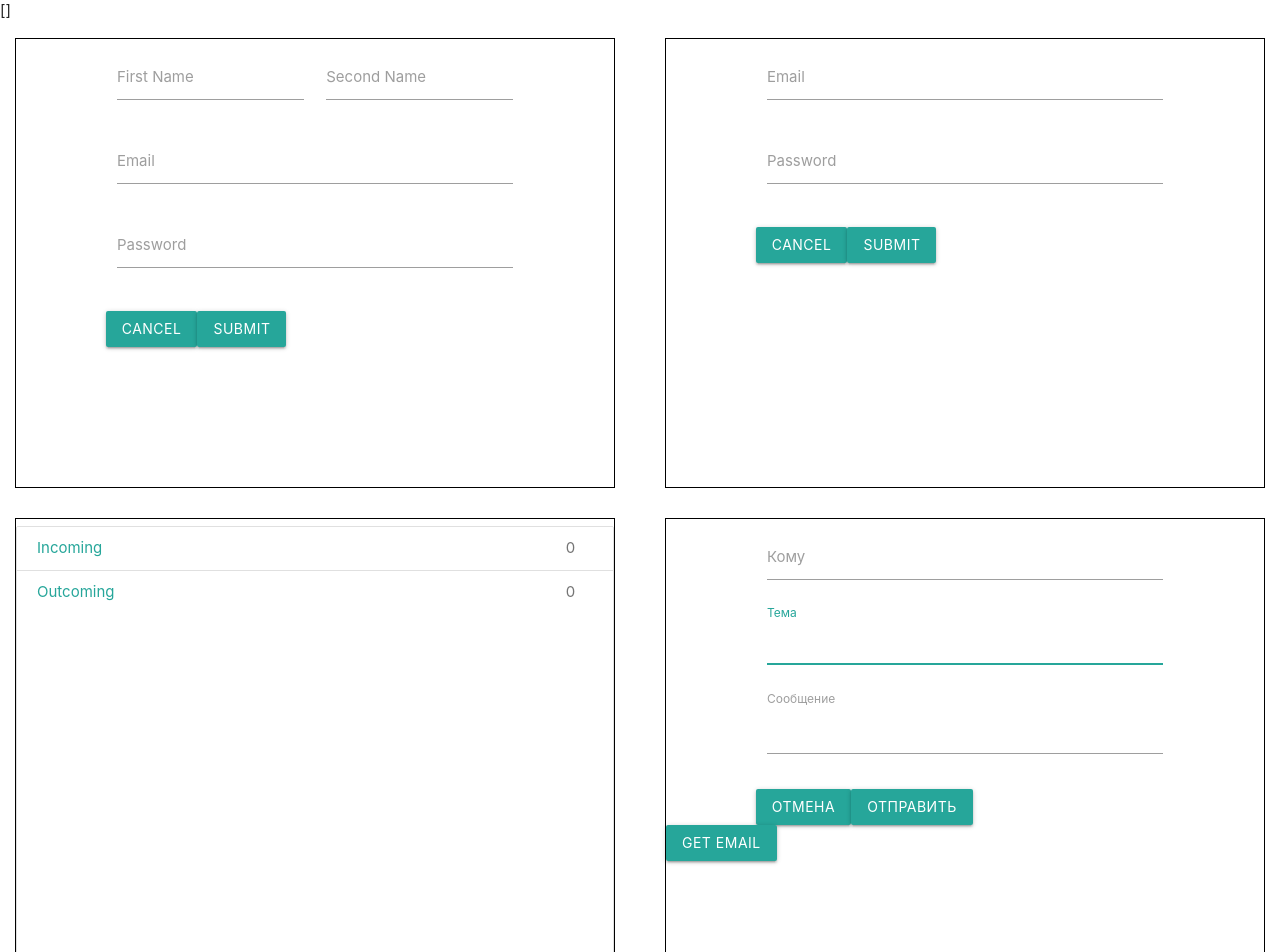
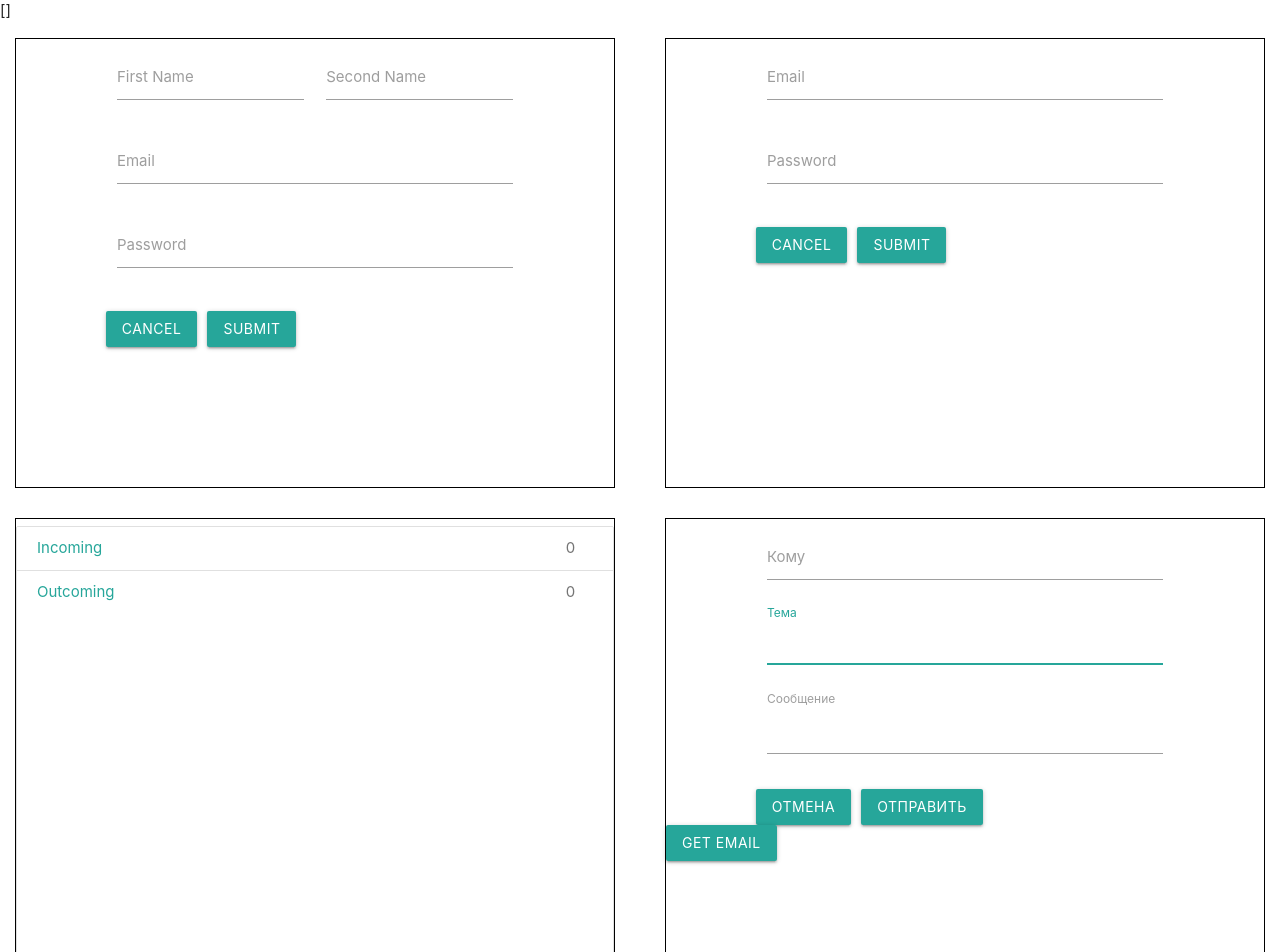
Before and after one commit to Spectr67/mail-app-vue, a Vue app: page / in a window 1280 px wide. Shown: the top 952 px of the page. Built offline with nearby package versions, Linux system fonts and the light colour scheme.

Commit message:
renamed components

```diff
--- a/src/App.vue
+++ b/src/App.vue
@@ -1,19 +1,19 @@
 <script>
 import MBage from './components/MBage.vue'
 import MButton from './components/MButton.vue'
-import MFormLogin from './components/MFormLogin.vue'
-import MFormRegistration from './components/MFormRegisrtation.vue'
-import MFormSendEmail from './components/MFormSendEmail.vue'
+import SignInSubmitter from './components/SignInSubmitter.vue'
+import SignUpSubmitter from './components/SignUpSubmitter.vue'
+import EmailSubmitter from './components/EmailSubmitter.vue'
 import { sendEmail } from './model/server/interface.js'
 import { receiveIncoming, receiveOutcoming } from './model/server/interface.js'
 
 export default {
   components: {
-    MFormLogin,
-    MFormRegistration,
+    SignInSubmitter,
+    SignUpSubmitter,
     MBage,
     MButton,
-    MFormSendEmail,
+    EmailSubmitter,
   },
   data() {
     return {
@@ -48,10 +48,10 @@ export default {
   <div class="main">
     <div class="form">
       <div class="leftone">
-        <MFormRegistration />
+        <SignUpSubmitter />
       </div>
       <div class="rightone">
-        <MFormLogin @user-login="handleUserLogin" />
+        <SignInSubmitter @user-login="handleUserLogin" />
       </div>
     </div>
   </div>
@@ -65,7 +65,7 @@ export default {
       </div>
     </div>
     <div class="rightone">
-      <MFormSendEmail @userSendEmail="handleSendEmail" />
+      <EmailSubmitter @userSendEmail="handleSendEmail" />
       <MButton caption="get email" @click="handleGetEmail" />
     </div>
   </div>
--- a/src/components/MFormSendEmail.vue
+++ b/src/components/EmailSubmitter.vue
@@ -55,8 +55,13 @@ export default {
     </div>
 
     <div class="modal-footer">
-      <MButton type="submit" caption="Отмена" />
+      <MButton type="submit" caption="Отмена" class="mr-10" />
       <MButton type="submit" caption="Отправить" />
     </div>
   </form>
 </template>
+<style scoped>
+.mr-10 {
+  margin-right: 10px;
+}
+</style>
--- a/src/components/ModalWindow.vue
+++ b/src/components/ModalWindow.vue
@@ -18,8 +18,8 @@ const initUser = () => ({
 })
 
 import MButton from './MButton.vue'
-import MFormRegistration from './MFormRegisrtation.vue'
-import MFormLogin from './MFormLogin.vue'
+import MFormRegistration from './SignUpSubmitter.vue'
+import MFormLogin from './SignInSubmitter.vue'
 
 export default {
   components: { MButton, MFormRegistration, MFormLogin },
--- a/src/components/MFormLogin.vue
+++ b/src/components/SignInSubmitter.vue
@@ -17,9 +17,9 @@ export default {
 
   methods: {
     onSubmit() {
-      const user = loginAccount(this.email, this.password)
-      if (user) {
-        this.$emit('userLogin', { ...user })
+      const account = loginAccount(this.email, this.password)
+      if (account) {
+        this.$emit('userLogin', { ...account })
         this.email = ''
         this.password = ''
       }
@@ -52,8 +52,13 @@ export default {
     </div>
 
     <div class="modal-footer">
-      <MButton caption="Cancel" />
+      <MButton caption="Cancel" class="mr-10" />
       <MButton caption="Submit" />
     </div>
   </form>
 </template>
+<style scoped>
+.mr-10 {
+  margin-right: 10px;
+}
+</style>
--- a/src/components/MFormRegisrtation.vue
+++ b/src/components/SignUpSubmitter.vue
@@ -74,8 +74,13 @@ export default {
     </div>
 
     <div class="modal-footer">
-      <MButton caption="Cancel" />
+      <MButton caption="Cancel" class="mr-10" />
       <MButton caption="Submit" />
     </div>
   </form>
 </template>
+<style scoped>
+.mr-10 {
+  margin-right: 10px;
+}
+</style>
```
Also changed, not shown: 1 other file (tests, documents, lock files or other folders).
